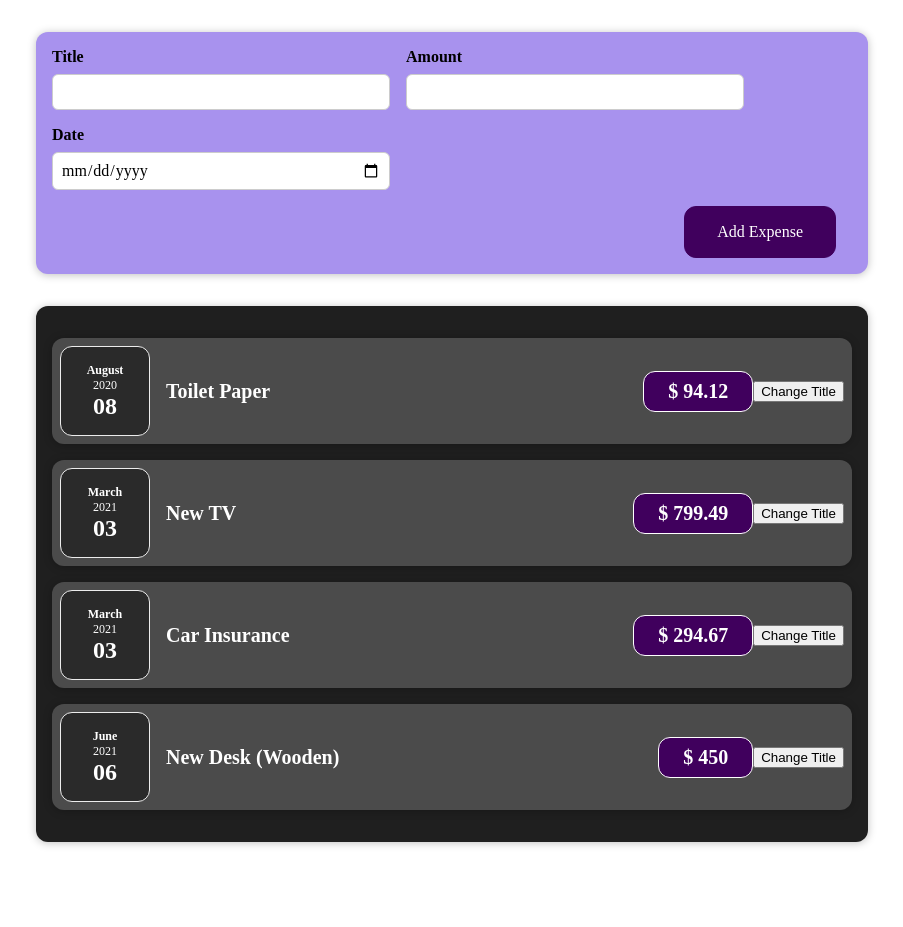
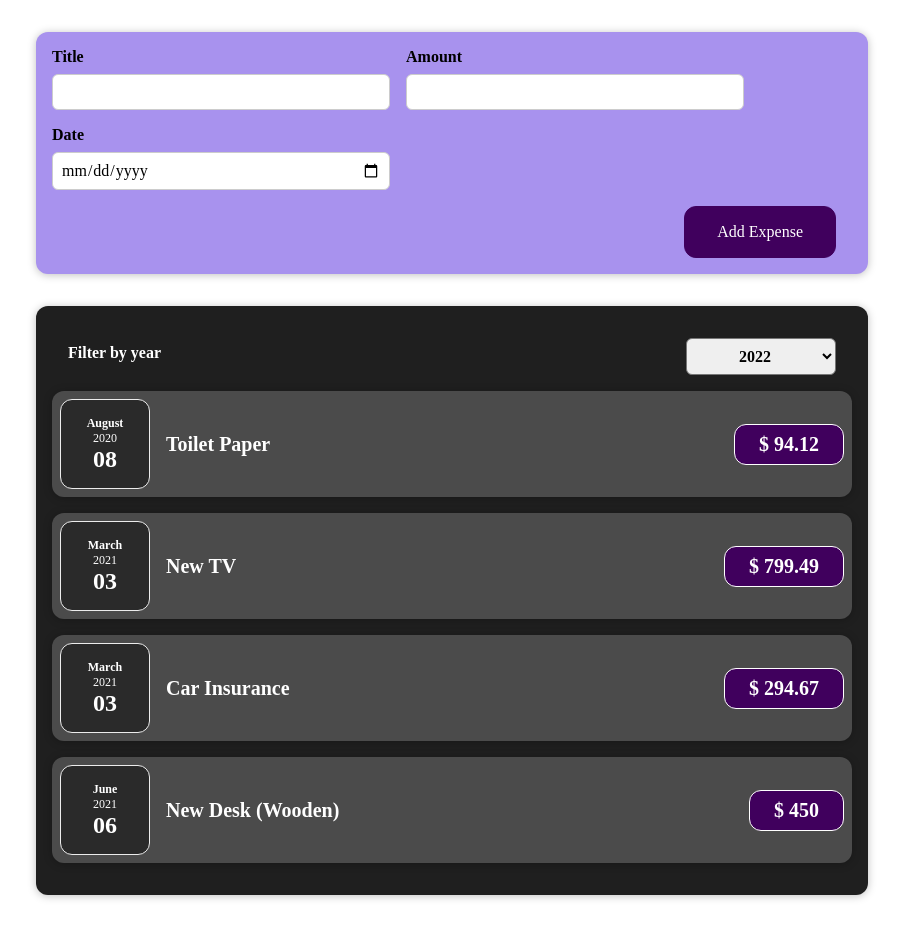
Before and after one commit to Marknjo/react-lab, a React (Create React App) app: page / in a window 1280 px wide. Shown: the whole page, without its empty margins (188-1091 px from the left). Before the commit the page ends 874 px from the top, so only its background shows below. Built offline with nearby package versions, Linux system fonts and the light colour scheme.

Commit message:
Implement ExpenseFilter to understant controlled vs uncontrolled component

```diff
--- a/src/App/components/Expenses/ExpenseItem.js
+++ b/src/App/components/Expenses/ExpenseItem.js
@@ -1,24 +1,15 @@
-import { useState } from 'react';
 import Card from '../UI/Card';
 import ExpenseDate from './ExpenseDate';
 import './ExpenseItem.css';
 
 const ExpenseItem = function ({ title, date, amount }) {
-  const [stTitle, setStTitle] = useState(title);
-
-  const clickHandler = () => {
-    setStTitle('Updated!');
-    console.log(stTitle);
-  };
-
   return (
     <Card className="expense-item">
       <ExpenseDate date={date} />
       <div className="expense-item__description">
-        <h2>{stTitle}</h2>
+        <h2>{title}</h2>
         <div className="expense-item__price">$ {amount}</div>
       </div>
-      <button onClick={clickHandler}>Change Title</button>
     </Card>
   );
 };
--- a/src/App/components/Expenses/Expenses.js
+++ b/src/App/components/Expenses/Expenses.js
@@ -1,10 +1,24 @@
+import { useState } from 'react';
+import ExpenseFilter from '../NewExpense/ExpenseFilter';
 import Card from '../UI/Card';
 import ExpenseItem from './ExpenseItem';
 import './Expenses.css';
 
 const Expenses = function ({ item }) {
+  const [filteredYear, setFilteredYear] = useState('');
+
+  const filterChangeHandler = selectedYear => {
+    setFilteredYear(selectedYear);
+  };
+  console.log(filteredYear);
+
   return (
+    <div>
       <Card className="expenses">
+        <ExpenseFilter
+          selected={filteredYear}
+          onChangeFilter={filterChangeHandler}
+        />
         <ExpenseItem
           title={item[0].title}
           amount={item[0].amount}
@@ -29,6 +43,7 @@
           date={item[3].date}
         />
       </Card>
+    </div>
   );
 };
 
--- a/src/App/components/NewExpense/ExpenseFilter.js
+++ b/src/App/components/NewExpense/ExpenseFilter.js
@@ -1,5 +1,24 @@
 import './ExpenseFilter.css';
 
-const ExpenseFilter = function () {};
+const ExpenseFilter = function ({ selected, onChangeFilter }) {
+  //handle selected state and lift the state to the Expenses component
+  const dropDownChangeHandler = event => {
+    onChangeFilter(event.target.value);
+  };
+
+  return (
+    <div className="expenses-filter">
+      <div className="expenses-filter__control">
+        <label>Filter by year</label>
+        <select value={selected} onChange={dropDownChangeHandler}>
+          <option value="2022">2022</option>
+          <option value="2021">2021</option>
+          <option value="2020">2020</option>
+          <option value="2019">2019</option>
+        </select>
+      </div>
+    </div>
+  );
+};
 
 export default ExpenseFilter;
```
Lines whose indentation alone changed are shown as unchanged.
